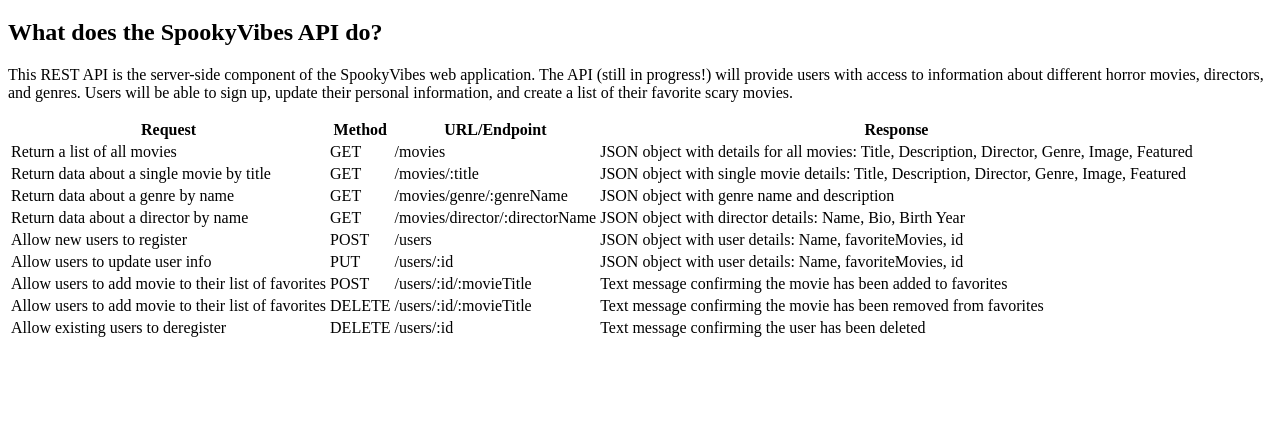
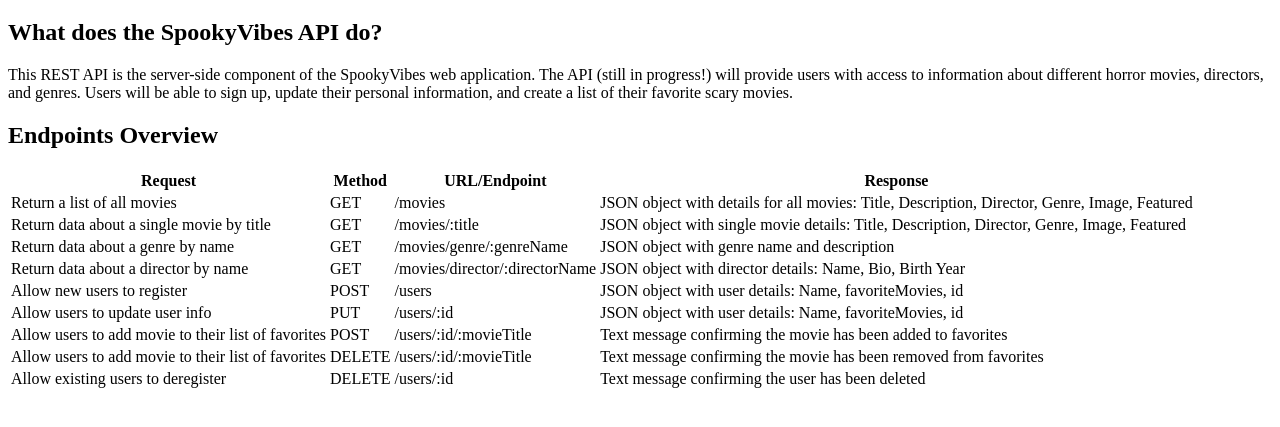
Before and after one commit to RParker505/movie_api, a website: page public/documentation.html in a window 1280 px wide. Shown: the part 61-488 px from the top of the page. Drawn offline with Linux system fonts and the light colour scheme.

Commit message:
Add header to endpoints table

```diff
--- a/public/documentation.html
+++ b/public/documentation.html
@@ -9,6 +9,7 @@
         <h1>SpookyVibes API Documentation</h1>
         <h2>What does the SpookyVibes API do?</h2>
         <p>This REST API is the server-side component of the SpookyVibes web application. The API (still in progress!) will provide users with access to information about different horror movies, directors, and genres. Users will be able to sign up, update their personal information, and create a list of their favorite scary movies. </p>
+        <h2>Endpoints Overview</h2>
         <table>
             <thead>
                 <tr>
```
